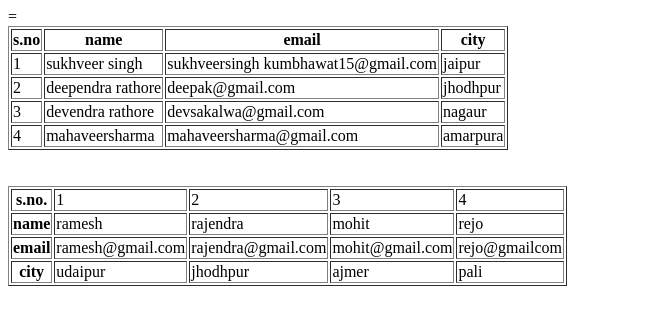
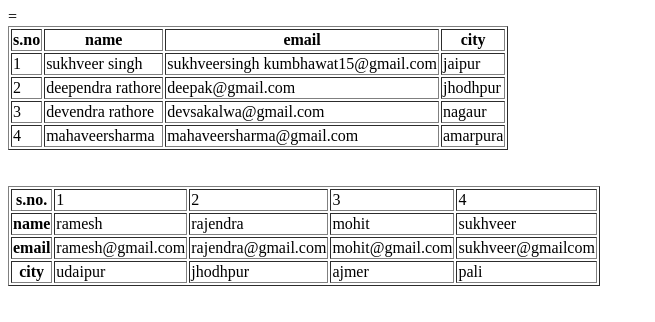
Before and after one commit to sukhsa/fronted, a plain HTML site: page HTML/table.html in a window 1280 px wide. Shown: the whole page, without its empty margins (0-655 px from the left). Drawn offline with Linux system fonts and the light colour scheme.

Commit message:
html table project

```diff
--- a/HTML/table.html
+++ b/HTML/table.html
@@ -54,14 +54,14 @@
                 <td>ramesh</td>
                 <td>rajendra</td>
                 <td>mohit</td>
-                <td>rejo</td>
+                <td>sukhveer</td>
             </tr>
             <tr>
                 <th>email</th>
                 <td>ramesh@gmail.com</td>
                 <td>rajendra@gmail.com</td>
                 <td>mohit@gmail.com</td>
-                <td>rejo@gmailcom</td>
+                <td>sukhveer@gmailcom</td>
             </tr>
             <tr>
                 <th>city</th>
```
